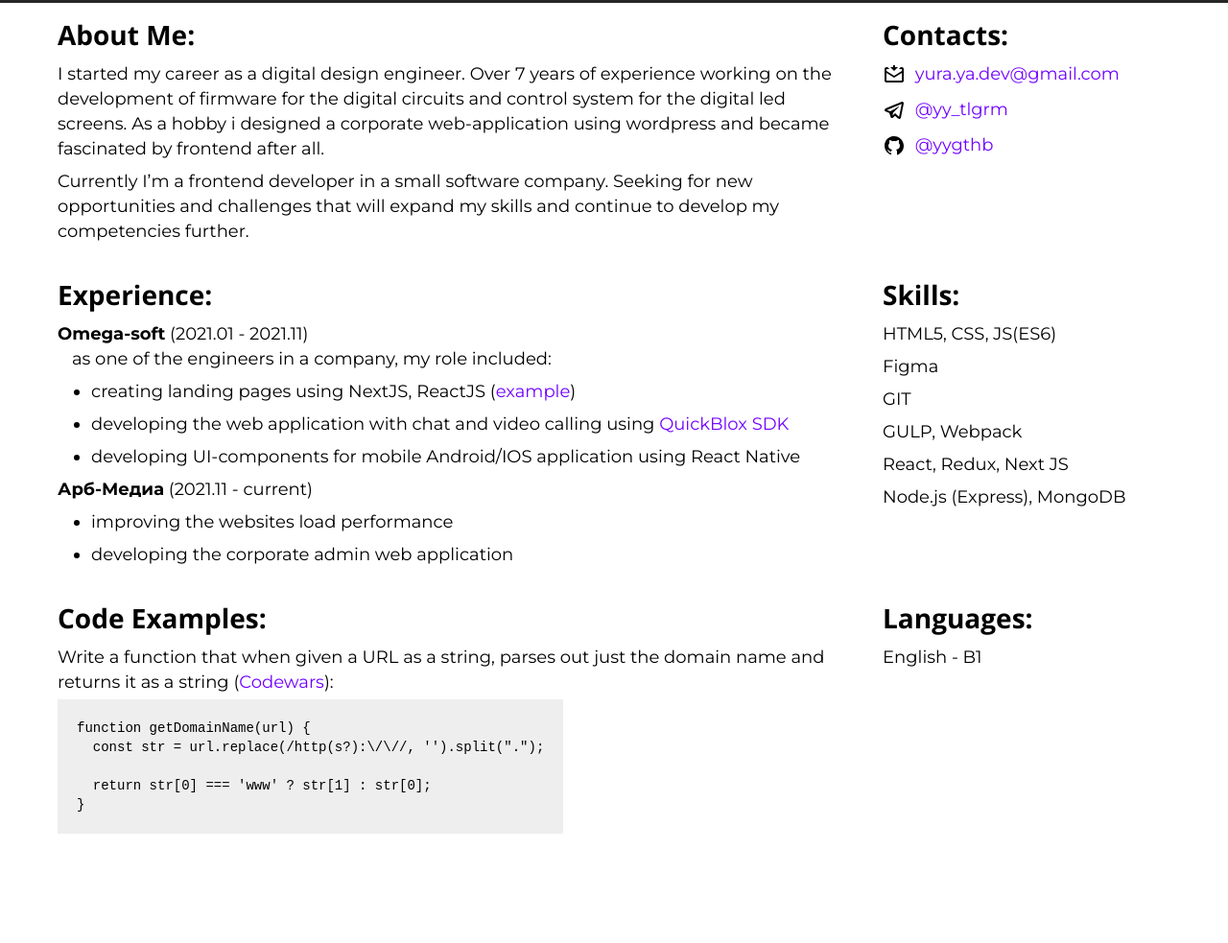
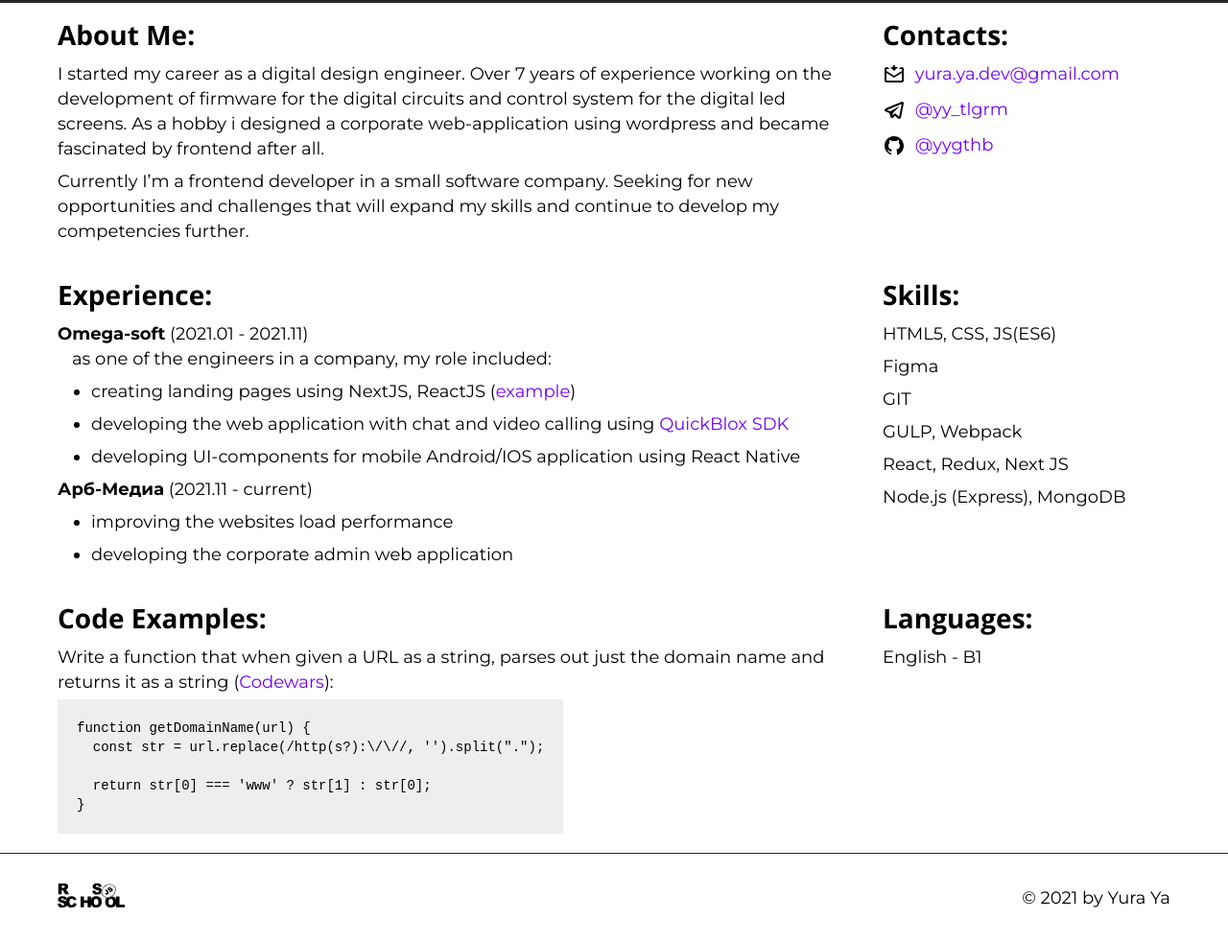
Before and after one commit to yygthb/rsschool-cv, a plain HTML site: page index.html in a window 1280 px wide. Shown: the part 237-1220 px from the top of the page at 96% size. Before the commit the page ends 1126 px from the top, so only its background shows below. Drawn offline with nearby package versions, Linux system fonts and the light colour scheme.

Commit message:
feat: add footer

```diff
--- a/index.html
+++ b/index.html
@@ -178,5 +178,19 @@ function getDomainName(url) {
         </section>
       </div>
     </main>
+    <footer class="footer">
+      <div class="container">
+        <div class="footer-content">
+          <a href="https://rs.school/js/" target="_blank">
+            <img
+              class="logo footer-logo"
+              src="./assets/rs-school-logo.svg"
+              alt="RS-school logo"
+            />
+          </a>
+          <div class="footer-copyright">© 2021 by Yura Ya</div>
+        </div>
+      </div>
+    </footer>
   </body>
 </html>
--- a/style.css
+++ b/style.css
@@ -14,9 +14,14 @@
 body {
   display: flex;
   flex-direction: column;
+  min-height: 100vh;
   font-family: "Montserrat", sans-serif;
   font-size: 18px;
   line-height: 26px;
+}
+
+main {
+  flex: 1;
 }
 
 a {
@@ -137,4 +142,16 @@ li {
 /* /MAIN */
 
 /* FOOTER */
+.footer {
+  border-top: 1px solid var(--color-bg-header);
+}
+.footer-content {
+  padding: 30px 20px;
+  display: flex;
+  justify-content: space-between;
+  align-items: center;
+}
+.footer-logo {
+  width: 70px;
+}
 /* /FOOTER */
```
Also changed, not shown: assets/rs-school-logo.svg (added).
